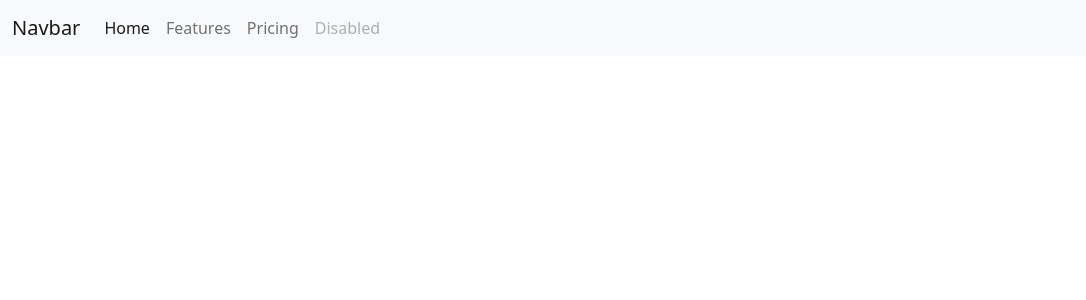
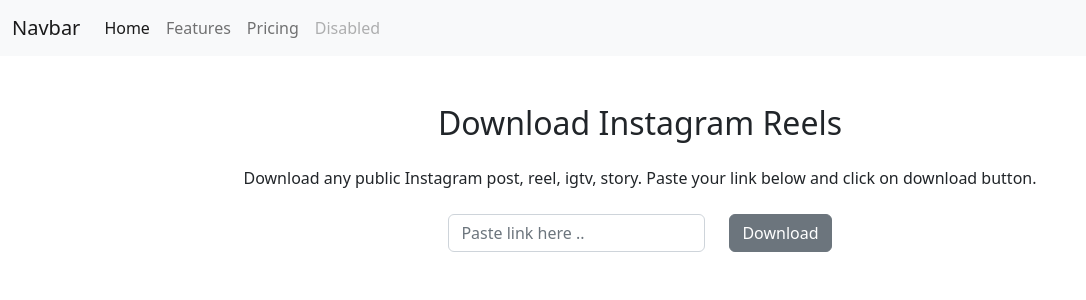
Before and after one commit to bramtriprastowo/starslink-fe, a React (Vite) app in the folder frontend/: page / in a window 1280 px wide. Shown: the top 300 px of the page, without its empty margins (0-1086 px from the left). Built offline with nearby package versions, Linux system fonts and the light colour scheme.

Commit message:
add body

```diff
--- a/frontend/src/App.jsx
+++ b/frontend/src/App.jsx
@@ -1,12 +1,14 @@
-import './App.css'
-import Navbar from './components/Navbar'
+import "./App.css";
+import Body from "./components/Body";
+import Navbar from "./components/Navbar";
 
 function App() {
   return (
     <div className="App">
-    <Navbar />
+      <Navbar />
+      <Body />
     </div>
-  )
+  );
 }
 
-export default App
+export default App;
--- a/frontend/src/components/Body.jsx
+++ b/frontend/src/components/Body.jsx
@@ -0,0 +1,35 @@
+import React from "react";
+
+const Body = () => {
+  return (
+    <div className="container mt-5">
+      <div className="row">
+        <div className="col text-center">
+          <h2 className="mb-4">Download Instagram Reels</h2>
+          <p className="mb-4">
+            Download any public Instagram post, reel, igtv, story. Paste your
+            link below and click on download button.
+          </p>
+          <form className="row justify-content-center">
+            <div className="col-auto">
+              <label htmlFor="link" className="visually-hidden" />
+              <input
+                type="text"
+                className="form-control"
+                id="link"
+                placeholder="Paste link here .."
+              />
+            </div>
+            <div className="col-auto">
+              <button type="submit" className="btn btn-secondary mb-3">
+                Download
+              </button>
+            </div>
+          </form>
+        </div>
+      </div>
+    </div>
+  );
+};
+
+export default Body;
```
